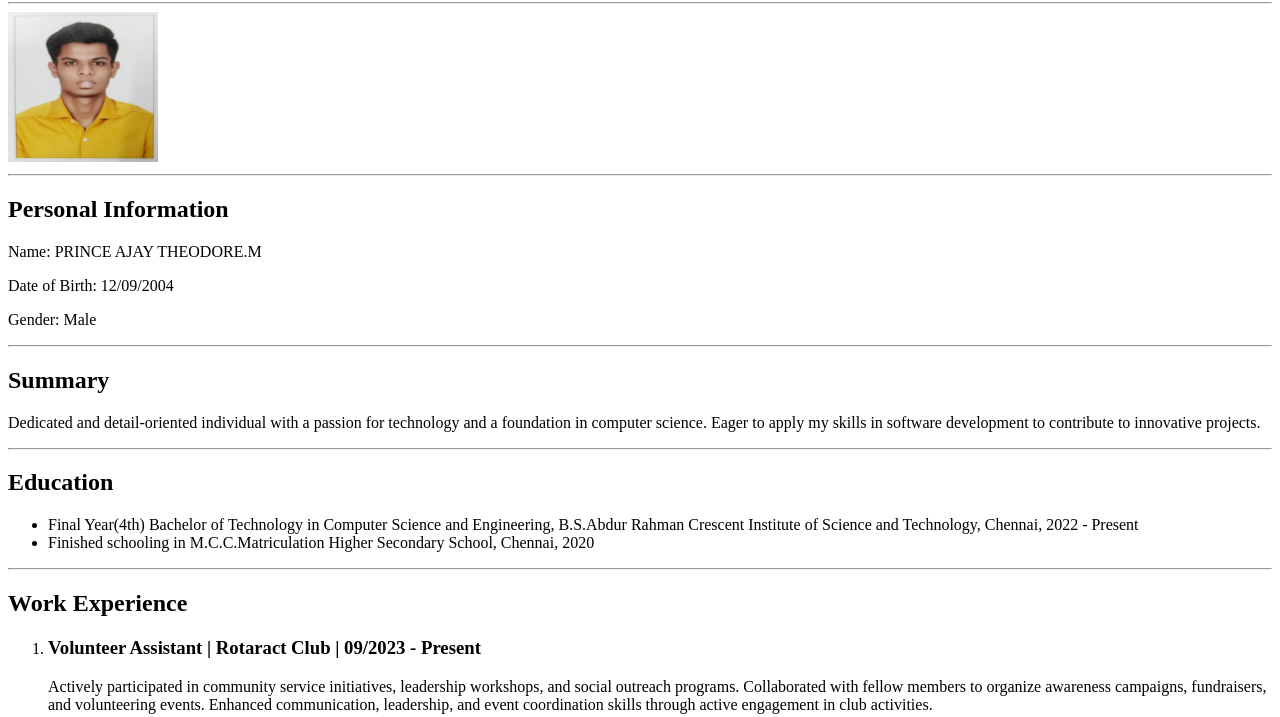
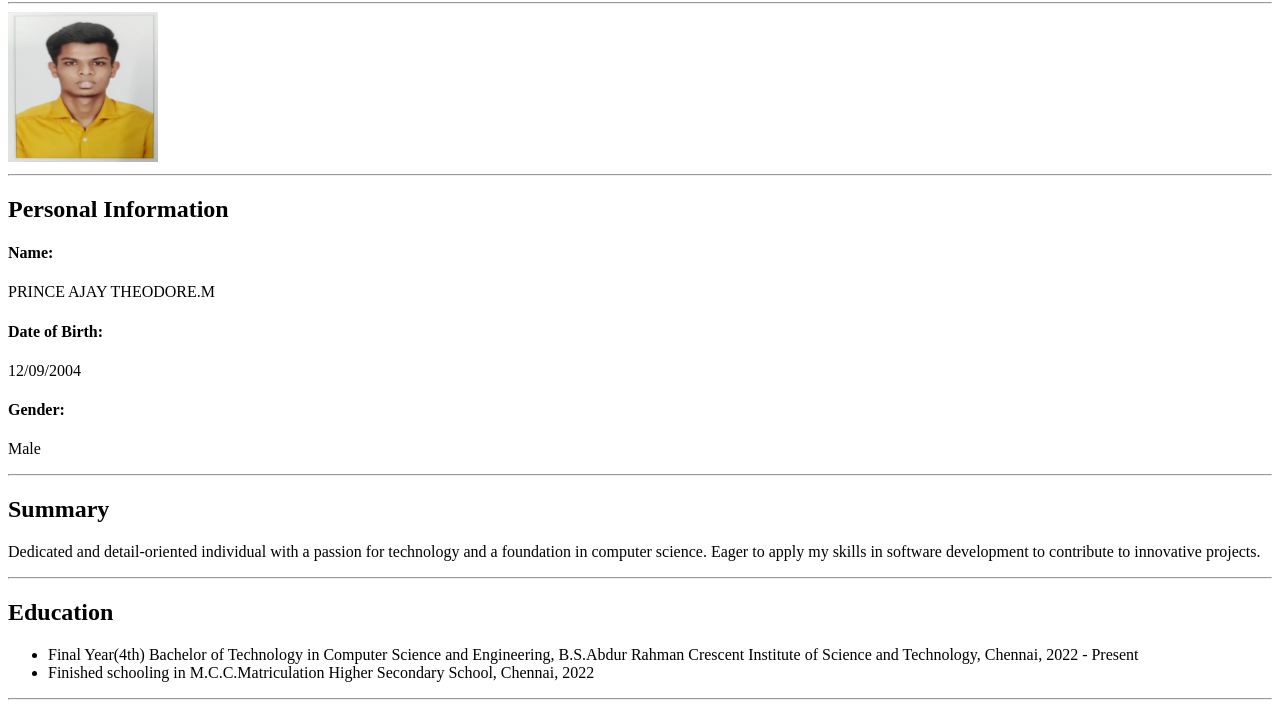
Before and after one commit to princeat12/Personal-Online-Resume, a plain HTML site: page index.html in a window 1280 px wide. Shown: the part 78-795 px from the top of the page. Drawn offline with Linux system fonts and the light colour scheme.

Commit message:
Update index.html

```diff
--- a/index.html
+++ b/index.html
@@ -10,9 +10,9 @@
     <img src="ProfilePicture.jpg" alt="Profile Picture" style="width:150px;height:150px;">
     <hr/>
     <h2>Personal Information</h2>
-    <p>Name: PRINCE AJAY THEODORE.M</p>
-    <p>Date of Birth: 12/09/2004</p>
-    <p>Gender: Male</p>
+    <p><h4>Name:</h4> PRINCE AJAY THEODORE.M</p>
+    <p><h4>Date of Birth:</h4> 12/09/2004</p>
+    <p><h4>Gender:</h4> Male</p>
     <hr/>
     <h2>Summary</h2>
     <p>Dedicated and detail-oriented individual with a passion for technology and a foundation in computer science. Eager to apply my skills in software development to contribute to innovative projects.</p>
@@ -20,7 +20,7 @@
     <h2>Education</h2>
     <ul>
         <li>Final Year(4th) Bachelor of Technology in Computer Science and Engineering, B.S.Abdur Rahman Crescent Institute of Science and Technology, Chennai, 2022 - Present</li>
-        <li>Finished schooling in M.C.C.Matriculation Higher Secondary School, Chennai, 2020</li>
+        <li>Finished schooling in M.C.C.Matriculation Higher Secondary School, Chennai, 2022</li>
     </ul>
     <hr/>
     <h2>Work Experience</h2>
```
